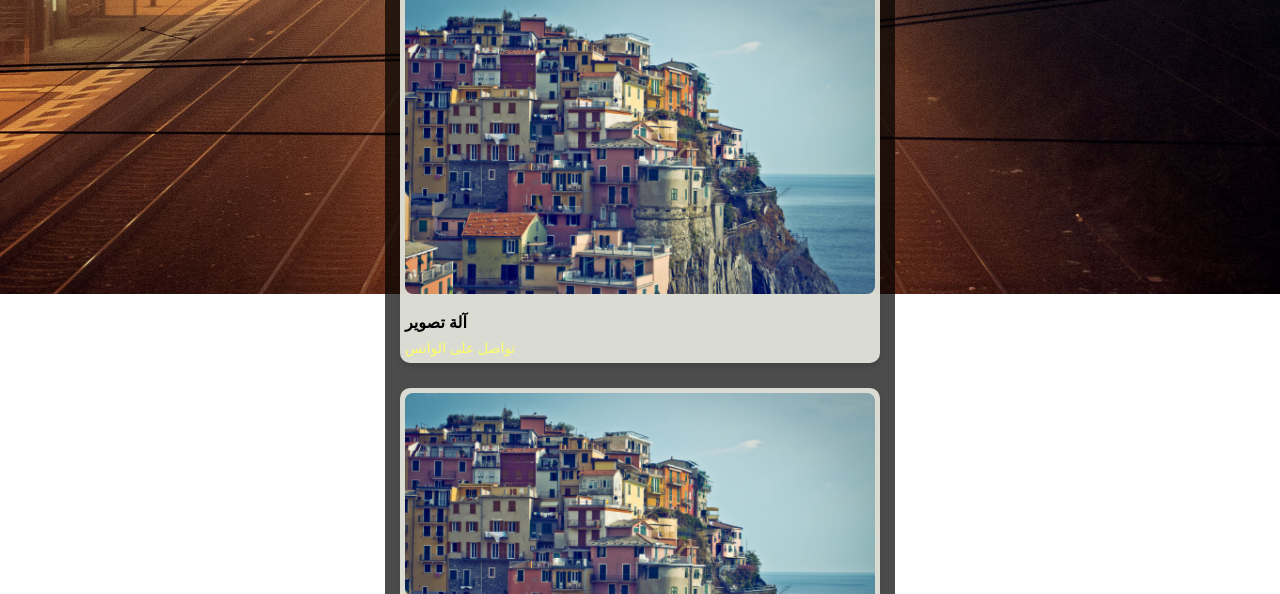
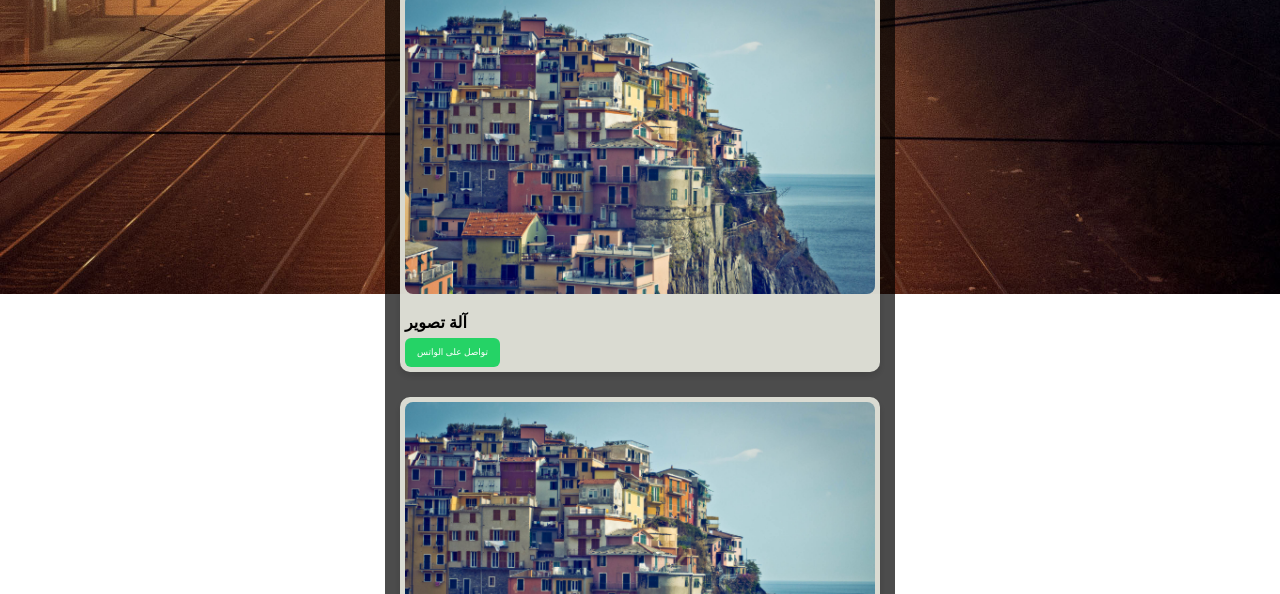
Before and after one commit to ALbody/Happy-2, a plain HTML site: page index.html in a window 1280 px wide. Shown: the part 506-1100 px from the top of the page. Drawn offline with nearby package versions, Linux system fonts and the light colour scheme; some packages are replaced by stand-ins of ours; a script that the page names is missing.

Commit message:
templatemo_main.css

```diff
--- a/css/templatemo_main.css
+++ b/css/templatemo_main.css
@@ -153,7 +153,19 @@ img {  vertical-align: middle; }
     margin: 0 auto;
     overflow: hidden;
 }
-
+  .whatsapp-btn {
+    display: inline-block;
+    background: #25d366;
+    color: white;
+    padding: 8px 12px;
+    border-radius: 6px;
+    text-decoration: none;
+    font-size: 0.9rem;
+    transition: background 0.3s ease;
+  }
+  .whatsapp-btn:hover {
+    background: #1ebe57;
+  }
 
 
 
@@ -344,4 +356,5 @@ img {  vertical-align: middle; }
         background: rgba(0,0,0,0.4);
         border: none;
     }
+
 }
```
